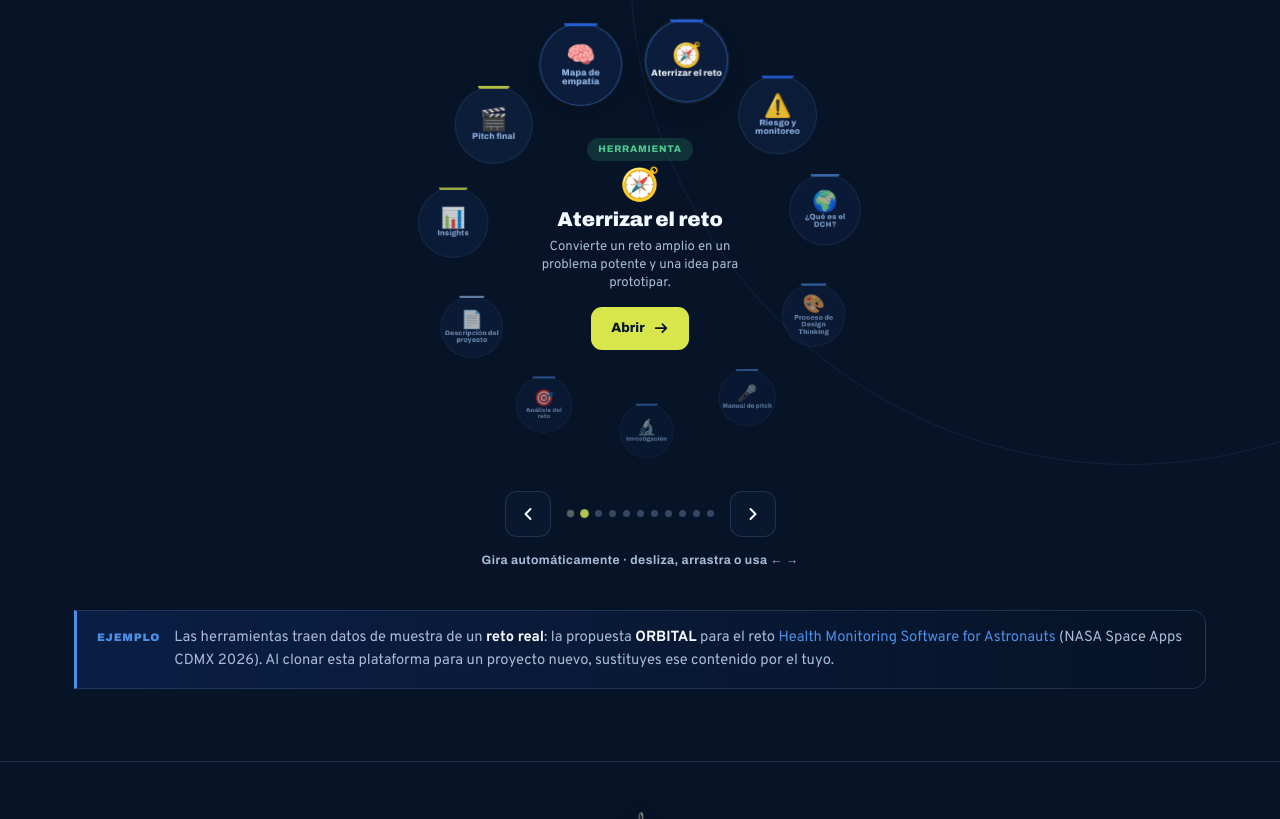
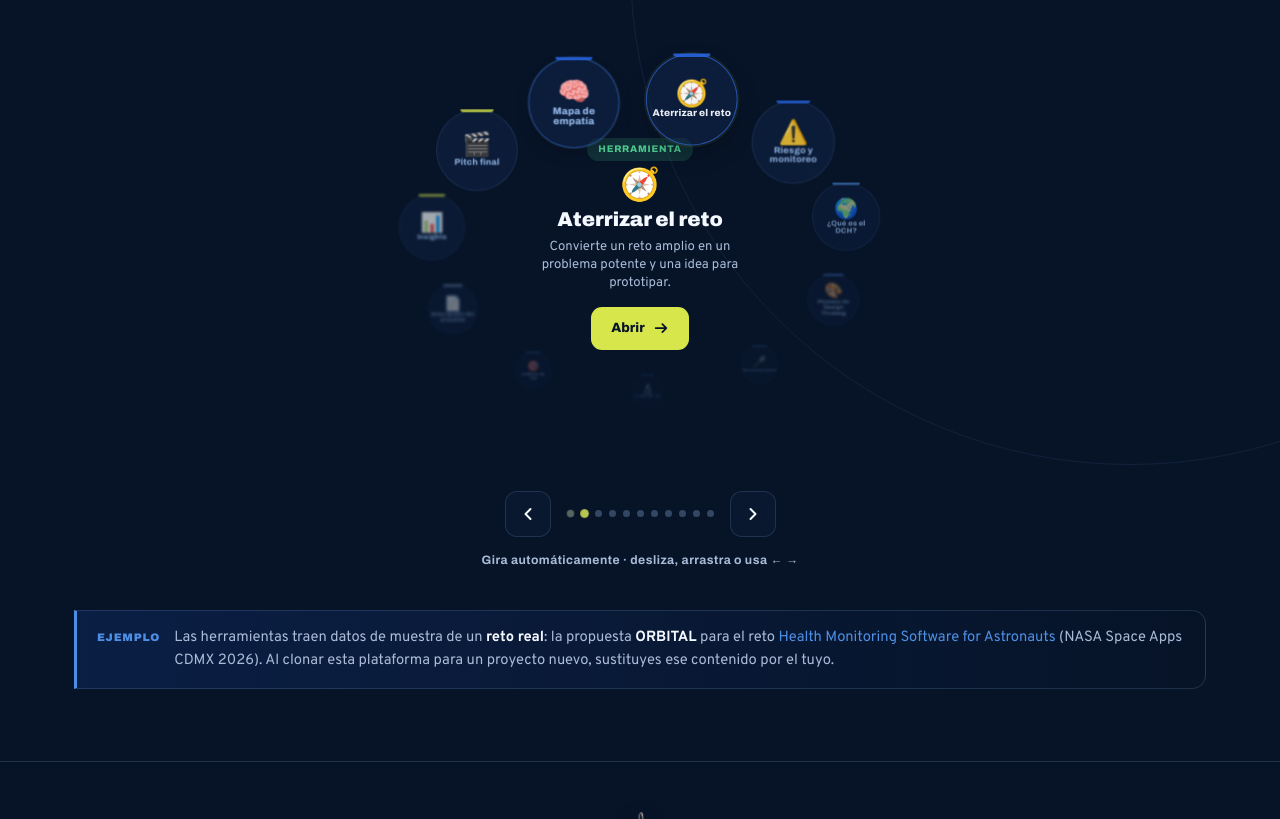
Before and after one commit to Mind0T/human_centered_design, a plain HTML site: page index.html in a window 1280 px wide. Shown: the part 2210-3029 px from the top of the page. Drawn offline with Linux system fonts and the light colour scheme.

Commit message:
Menú circular con más perspectiva (disco inclinado) (#1)
- Órbita elíptica (ancho > alto) para que se lea como un disco visto en ángulo.
- La opción seleccionada queda al frente, grande y nítida; las de atrás se hacen
  más chicas, más tenues y desenfocadas, reforzando la profundidad.
- Las tarjetas del fondo pasan por detrás de la tarjeta central (z-index).


Claude-Session: https://claude.ai/code/session_01URTv3nAuh8FyYmSujvsaYh

Co-authored-by: Claude <noreply@anthropic.com>

```diff
--- a/index.html
+++ b/index.html
@@ -132,7 +132,7 @@
   .mitem:hover{border-color:var(--mc,var(--blue-soft))}
 
   .menu-center{position:absolute;top:50%;left:50%;transform:translate(-50%,-50%);width:clamp(180px,42vw,230px);
-    text-align:center;pointer-events:none;z-index:2}
+    text-align:center;pointer-events:none;z-index:150}
   .menu-center .mc-badge{display:inline-block;font-family:"Archivo";font-weight:800;font-size:.6rem;letter-spacing:.08em;text-transform:uppercase;padding:4px 11px;border-radius:999px;margin-bottom:10px}
   .menu-center .mc-ic{font-size:2rem;line-height:1;margin-bottom:6px}
   .menu-center .mc-name{font-family:"Archivo";font-weight:900;font-size:1.25rem;line-height:1.05;margin-bottom:8px}
@@ -406,15 +406,22 @@
   }
   function activeIndex(){ return ((Math.round(pos)%N)+N)%N; }
   function render(){
+    // Órbita elíptica = disco visto en ángulo (perspectiva): más ancho que alto.
+    var Rx=R*1.16, Ry=R*0.82;
     for(var i=0;i<N;i++){
-      var th=(i-pos)*step;
-      // depth emphasis: closeness to top (th=0 => front)
-      var front=Math.cos(th*Math.PI/180); // 1 at top, -1 bottom
-      var sc=0.64+0.36*((front+1)/2);
-      var op=0.5+0.5*((front+1)/2);
-      els[i].style.transform='rotate('+th+'deg) translateY(-'+R+'px) rotate('+(-th)+'deg) scale('+sc.toFixed(3)+')';
+      var th=(i-pos)*step, rad=th*Math.PI/180;
+      var front=Math.cos(rad);            // 1 enfrente (arriba/seleccionada), -1 al fondo
+      var depth=(front+1)/2;              // 0 al fondo .. 1 enfrente
+      var x=Math.sin(rad)*Rx;             // reparto horizontal
+      var y=-front*Ry;                    // la de enfrente arriba; las del fondo, abajo
+      var sc=0.38+0.74*depth;             // 0.38 al fondo -> 1.12 enfrente: la seleccionada resalta
+      var op=0.16+0.84*depth;             // se desvanecen hacia el fondo
+      var blur=(1-depth)*2.8;             // y se ven desenfocadas: refuerza la profundidad
+      els[i].style.transform='translate('+x.toFixed(1)+'px,'+y.toFixed(1)+'px) scale('+sc.toFixed(3)+')';
       els[i].style.opacity=op.toFixed(2);
-      els[i].style.zIndex=Math.round(front*100)+100;
+      els[i].style.filter=blur>0.15?'blur('+blur.toFixed(2)+'px)':'none';
+      // Las del fondo (z < 150) quedan detrás de la tarjeta central; las de enfrente, delante.
+      els[i].style.zIndex=Math.round(depth*220)+80;
     }
     var a=activeIndex();
     for(var j=0;j<N;j++){ els[j].classList.toggle('active',j===a); dots[j].classList.toggle('on',j===a); }
```
